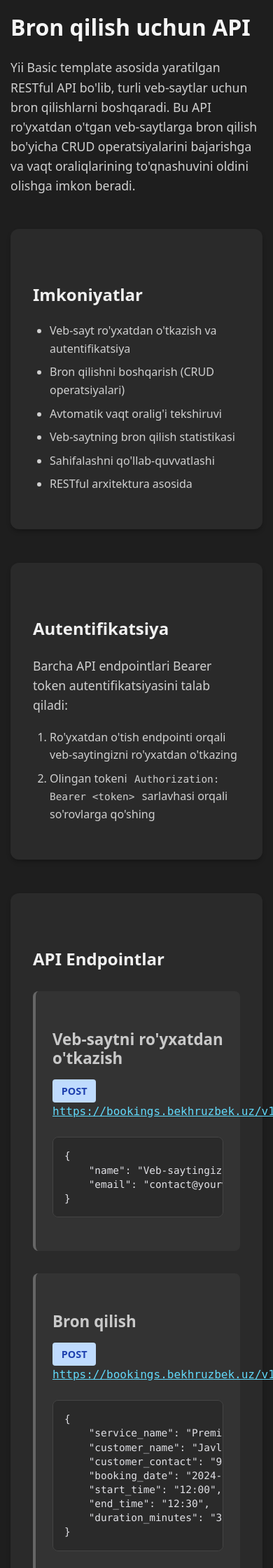
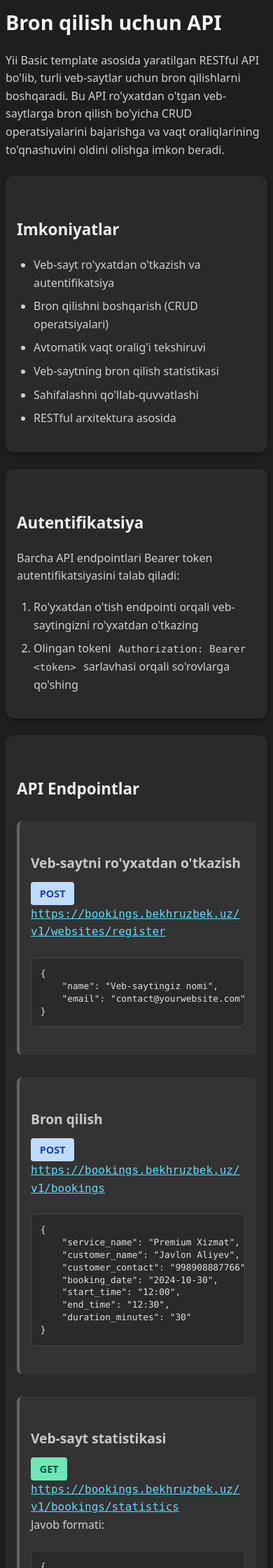
Before and after one commit to bekhruzcodes/bookings, a Yii app: template views/site/uz.php in a window 390 px wide; the page is wider, and only the part inside the window is pictured. Shown: the top 2240 px of that part at 70% size. Run offline with PHP 8.4 and a stand-in for Yii, Linux system fonts and the light colour scheme; the template is opened without the code that fills it, so the values that code supplies are empty; some libraries are stand-ins or nearby versions.

Commit message:
Corrected errors with responsive design

```diff
--- a/views/site/about.php
+++ b/views/site/about.php
@@ -7,7 +7,7 @@ use yii\helpers\Html;
 $this->title = 'About';
 $this->params['breadcrumbs'][] = $this->title;
 ?>
-<div class="documentation">
+<div class="documentation" style="height: 100vh;">
     <div class="site-about">
         <h1><?= Html::encode($this->title) ?></h1>
 
--- a/web/css/site.css
+++ b/web/css/site.css
@@ -1,11 +1,12 @@
 .documentation {
     max-width: 100%;
     margin: 0 auto;
-    padding: 10% 15%;
+    padding: 5% 10%;
     font-family: system-ui, -apple-system, sans-serif;
     line-height: 1.6;
     color: #e1e1e6;
     background-color: #1e1e1e;
+    word-wrap: break-word;
 }
 
 .documentation h1 {
@@ -72,6 +73,8 @@
     border-collapse: collapse;
     font-size: 1rem;
     color: #e1e1e6;
+    word-break: break-word;
+    overflow: hidden;
 }
 
 .documentation th, .documentation td {
@@ -103,6 +106,7 @@
     background: #333333;
     border-radius: 8px;
     border-left: 4px solid #666666;
+    overflow: hidden;
 }
 
 .method {
@@ -148,6 +152,7 @@
 }
 
 .delete {
+    width: 80px;
     background: #fca5a5;
     color: #991b1b;
 }
@@ -161,6 +166,7 @@
     font-size: 1rem;
     color: #61dafb;
     text-decoration: underline;
+    word-wrap: break-word;
 }
 
 .url:hover {
@@ -192,9 +198,35 @@
     color: #f59e0b;
 }
 
+@media (max-width: 1024px) {
+    .documentation {
+        padding: 8% 8%;
+    }
+
+    .documentation h1 {
+        font-size: 2.2rem;
+    }
+
+    .documentation h2 {
+        font-size: 1.6rem;
+    }
+
+    .documentation pre {
+        padding: 1.2rem;
+    }
+
+    .endpoint {
+        padding: 1.5rem;
+    }
+
+    .documentation table {
+        font-size: 0.9rem;
+    }
+}
+
 @media (max-width: 768px) {
     .documentation {
-        padding: 20px 15px;
+        padding: 20px 10px;
     }
 
     .documentation h1 {
@@ -210,35 +242,57 @@
     }
 
     .endpoint {
+        padding: 1.2rem;
+    }
+
+    .section {
+        margin: 2rem 0;
         padding: 1.5rem;
     }
 
-    .site-contact, .site-login {
-        padding: 20px;
+    .documentation table {
+        font-size: 0.8rem;
+    }
+}
+
+@media (max-width: 480px) {
+    .documentation {
+        padding: 15px 8px;
     }
 
-    .site-contact h1, .site-login h1 {
-        font-size: 2rem;
+
+
+    .documentation h1 {
+        font-size: 1.8rem;
     }
 
-    .site-contact p, .site-login p {
+    .documentation h2 {
+        font-size: 1.4rem;
+    }
+
+    .documentation h3 {
+        font-size: 1.2rem;
+    }
+
+    .documentation p {
         font-size: 1rem;
     }
 
-    .site-contact input, .site-contact textarea, .site-login input, .site-login textarea {
-        padding: 0.6rem;
+    .documentation pre {
+        padding: 0.8rem;
+        font-size: 0.8rem;
     }
 
-    .site-contact .btn-primary, .site-login .btn-primary {
-        font-size: 0.9rem;
-        padding: 0.6rem 1.2rem;
+    .endpoint {
+        padding: 1rem;
     }
 
-    .captcha-container {
-        flex-direction: column;
+    .section {
+        margin: 1.5rem 0;
+        padding: 1rem;
     }
 
-    .captcha-container .col-lg-3, .captcha-container .col-lg-6 {
-        max-width: 100%;
+    .documentation table {
+        font-size: 0.7rem;
     }
 }
```
